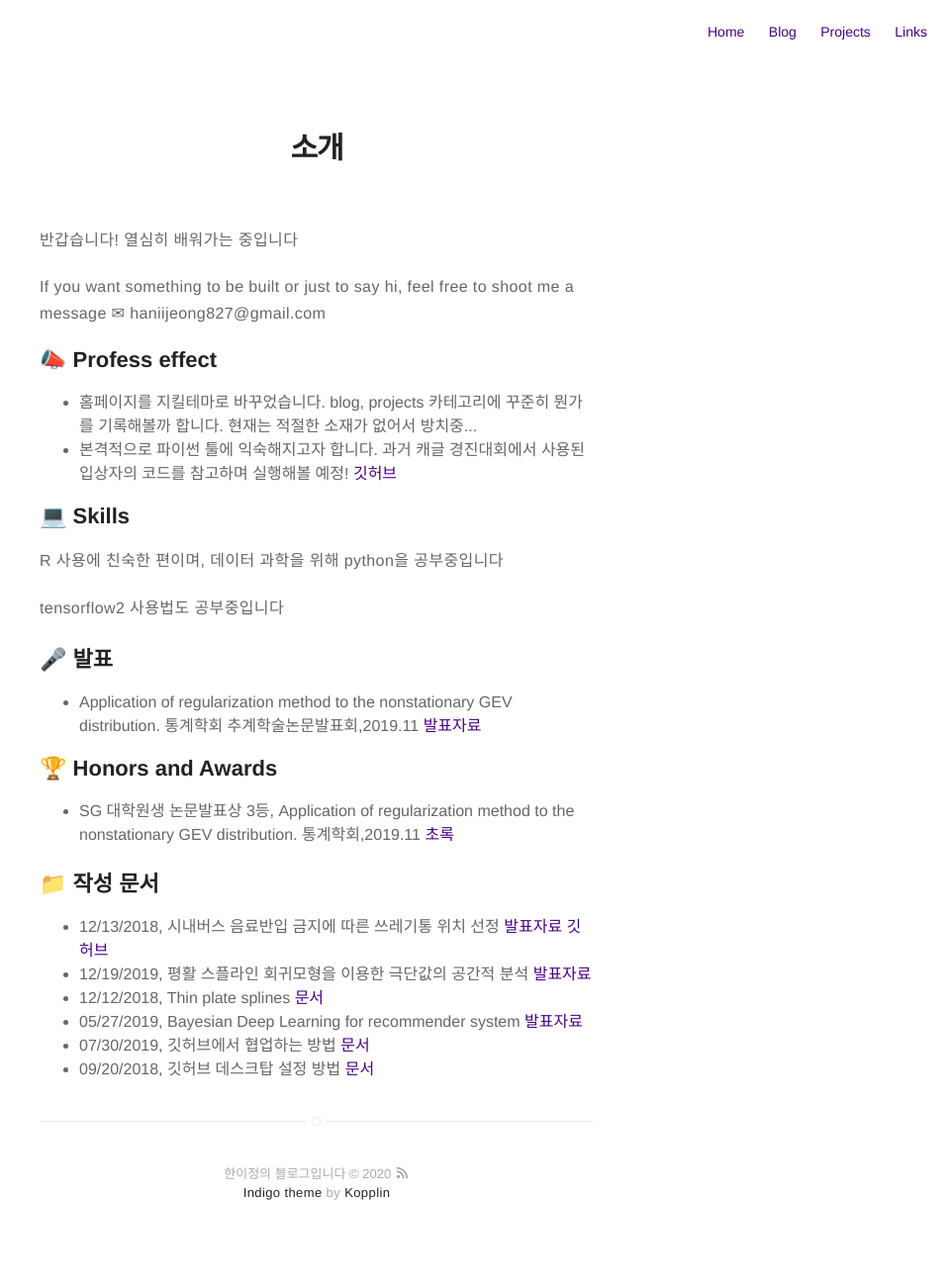
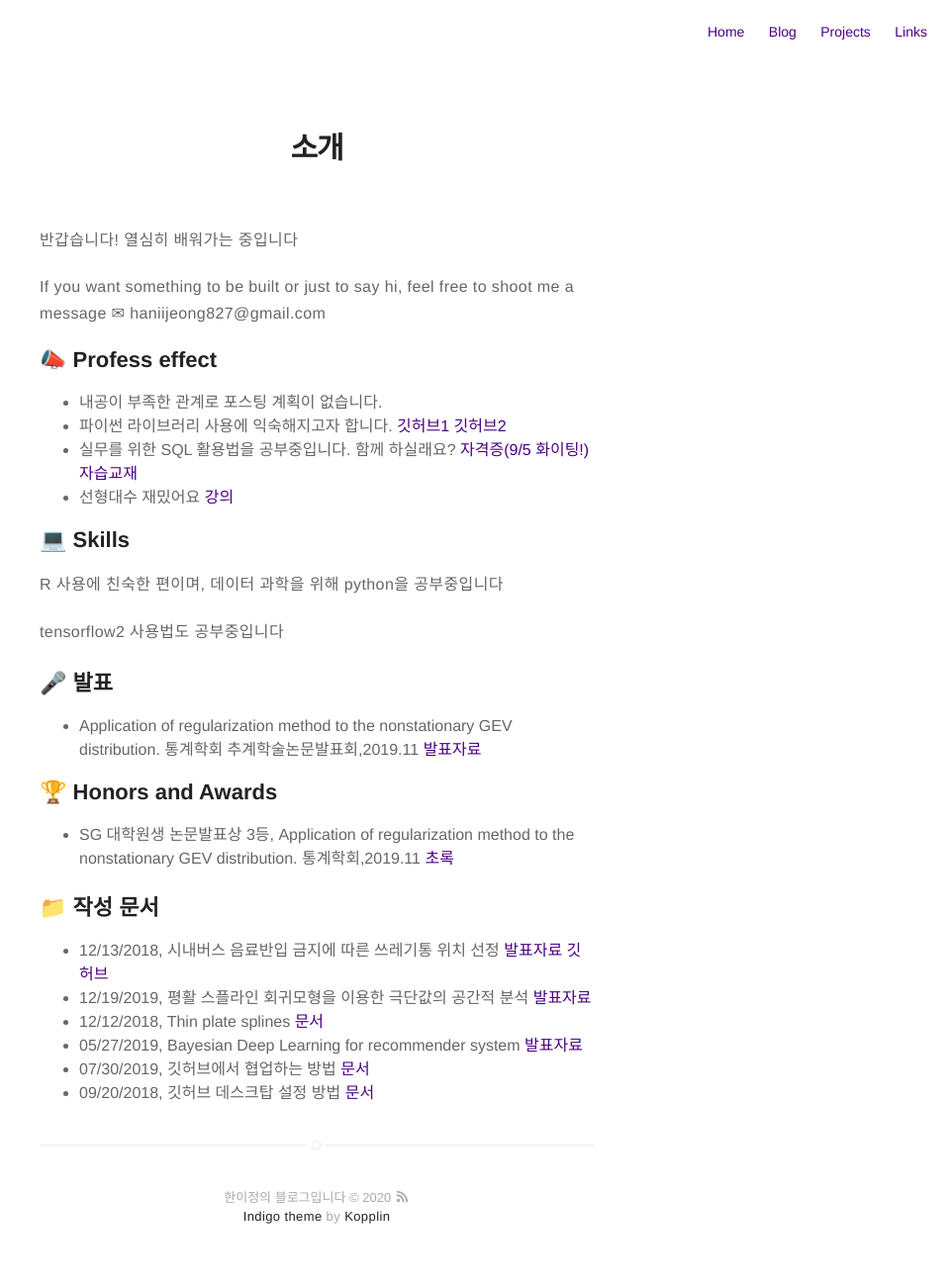
Before and after one commit to 12jeong/12jeong.github.io, a Jekyll site: the page built from about.md, in a window 1280 px wide. Shown: the whole page at 99% size, without its empty margins (320-1280 px from the left). Built offline with Jekyll 4.4.1, drawn with Linux system fonts in a browser that asks for light colours; some web fonts are replaced; before the commit the page ends 1277 px from its top, so only the background shows below that.

Commit message:
Update about.md

```diff
--- a/about.md
+++ b/about.md
@@ -10,10 +10,17 @@ layout: page
 
 <h2> 📣 Profess effect </h2>
 <ul class="skill-list">
-	<li> 홈페이지를 지킬테마로 바꾸었습니다. blog, projects 카테고리에 꾸준히 뭔가를 기록해볼까 합니다. 현재는 적절한 소재가 없어서 방치중...
+	<li> 내공이 부족한 관계로 포스팅 계획이 없습니다.
 	</li>
-	<li> 본격적으로 파이썬 툴에 익숙해지고자 합니다. 과거 캐글 경진대회에서 사용된 입상자의 코드를 참고하며 실행해볼 예정!
-	 <a href ='https://github.com/12jeong/Kaggle-beginner'> 깃허브 </a>
+	<li> 파이썬 라이브러리 사용에 익숙해지고자 합니다.
+		<a herf = 'https://github.com/12jeong/Machine-Learning-with-Python-Practice'> 깃허브1 </a>
+	 	<a href ='https://github.com/12jeong/Kaggle-beginner'> 깃허브2 </a>
+	</li>
+	<li> 실무를 위한 SQL 활용법을 공부중입니다. 함께 하실래요?
+		<a herf = 'https://www.dataq.or.kr/www/sub/a_03.do'> 자격증(9/5 화이팅!) </a>
+		<a herf = 'https://www.hanbit.co.kr/store/books/look.php?p_code=B8585882565'> 자습교재 </a>
+	</li>
+	<li> 선형대수 재밌어요 <a herf = 'http://www.howl.or.kr/?xn_content=8467'> 강의 </a>
 	</li>
 </ul>
 
```
